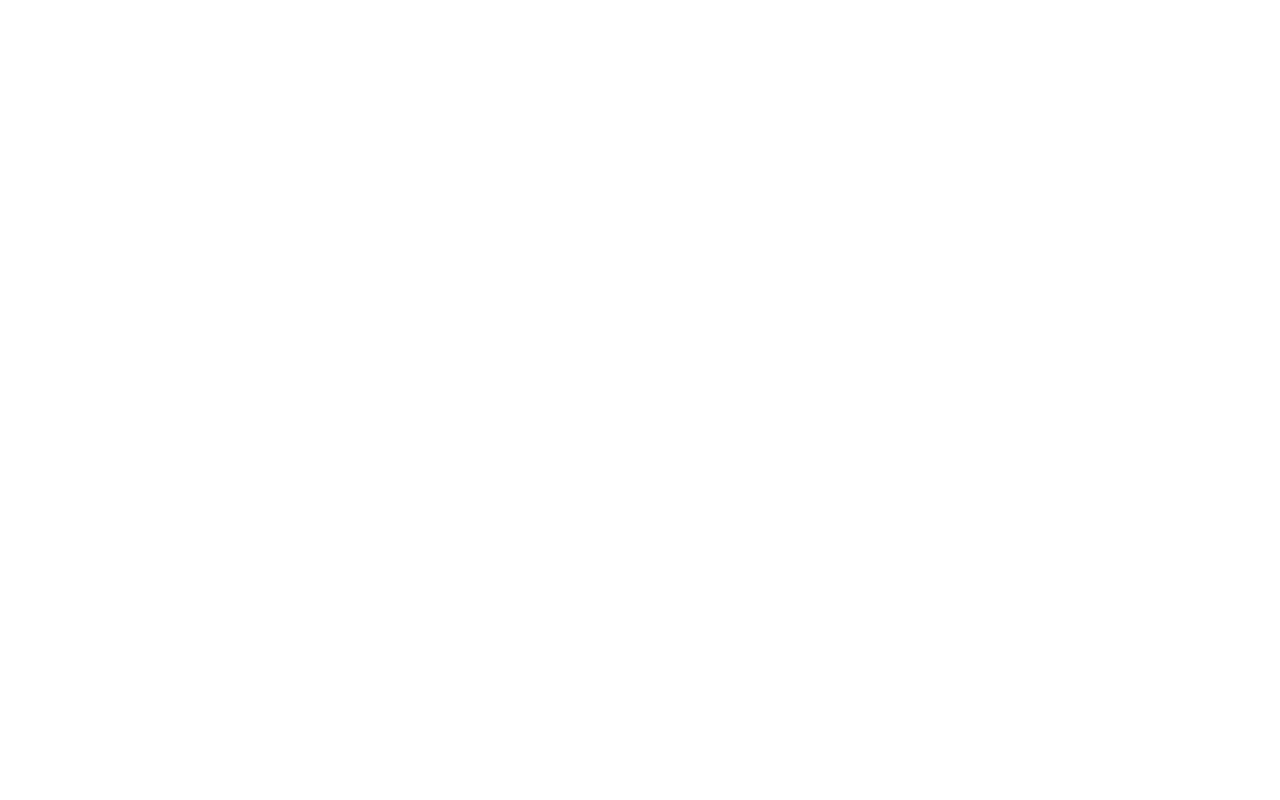
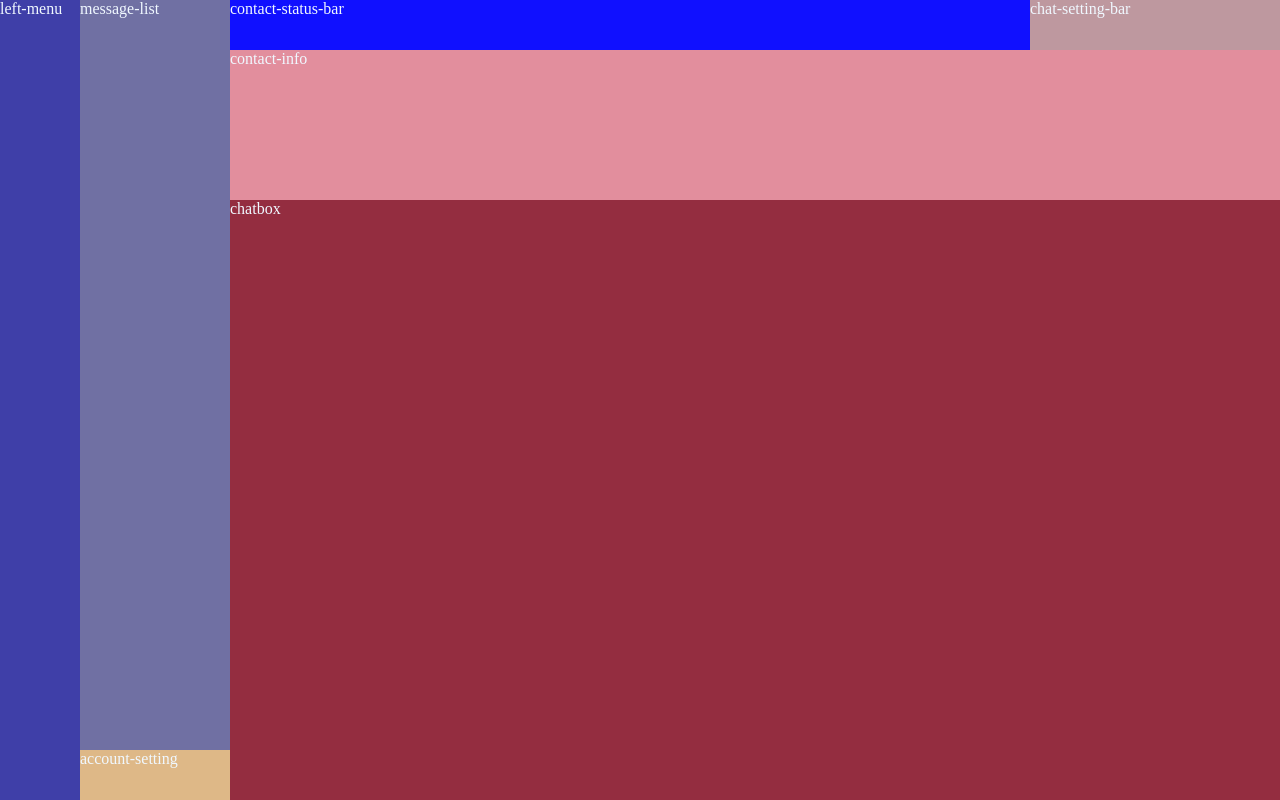
Before and after one commit to catlirex/boolean-uk-html-popular-page-layouts, a website: page discord/index.html in a window 1280 px wide. Drawn offline with Linux system fonts and the light colour scheme.

Commit message:
discord added

```diff
--- a/discord/index.html
+++ b/discord/index.html
@@ -0,0 +1,21 @@
+<!DOCTYPE html>
+<html lang="en">
+  <head>
+    <meta charset="UTF-8" />
+    <meta name="viewport" content="width=device-width, initial-scale=1.0" />
+    <meta http-equiv="X-UA-Compatible" content="ie=edge" />
+    <title>discard</title>
+    <link rel="stylesheet" href="style.css" />
+  </head>
+  <body>
+    <div class="grid-container">
+      <div class="left-menu"><p>left-menu</p></div>
+      <div class="message-list"><p>message-list</p></div>
+      <div class="contact-status-bar"><p>contact-status-bar</p></div>
+      <div class="chat-setting-bar"><p>chat-setting-bar</p></div>
+      <div class="contact-info"><p>contact-info</p></div>
+      <div class="chatbox"><p>chatbox</p></div>
+      <div class="account-setting"><p>account-setting</p></div>
+    </div>
+  </body>
+</html>
--- a/discord/style.css
+++ b/discord/style.css
@@ -0,0 +1,54 @@
+* {
+  margin: 0;
+}
+
+.grid-container {
+  display: grid;
+  grid-template:
+    "left-menu message-list contact-status-bar chat-setting-bar" 50px
+    "left-menu message-list contact-info contact-info" 150px
+    "left-menu message-list chatbox chatbox" 1fr
+    "left-menu account-setting chatbox chatbox" 50px/
+    80px 150px 1fr 250px;
+
+  width: 100vw;
+  height: 100vh;
+}
+
+.left-menu {
+  grid-area: left-menu;
+  background-color: rgb(63, 63, 168);
+  color: aliceblue;
+}
+.message-list {
+  grid-area: message-list;
+  background-color: rgb(112, 112, 163);
+  color: aliceblue;
+}
+.contact-status-bar {
+  grid-area: contact-status-bar;
+  background-color: rgb(16, 16, 255);
+  color: aliceblue;
+}
+.chat-setting-bar {
+  grid-area: chat-setting-bar;
+  background-color: rgb(190, 152, 159);
+  color: aliceblue;
+}
+.contact-info {
+  grid-area: contact-info;
+  background-color: rgb(226, 142, 157);
+  color: aliceblue;
+}
+
+.chatbox {
+  grid-area: chatbox;
+  background-color: rgb(148, 45, 64);
+  color: aliceblue;
+}
+
+.account-setting {
+  grid-area: account-setting;
+  background-color: burlywood;
+  color: aliceblue;
+}
```
Also changed, not shown: gmail/index.html (+1 -1 lines).
